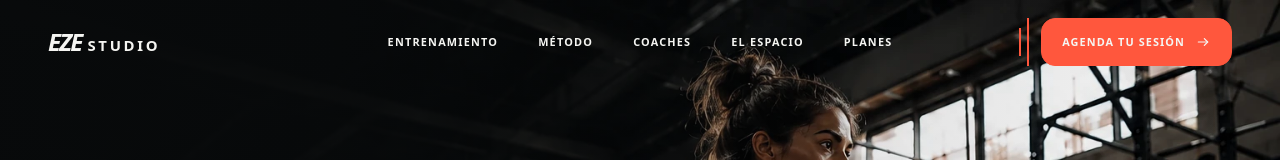
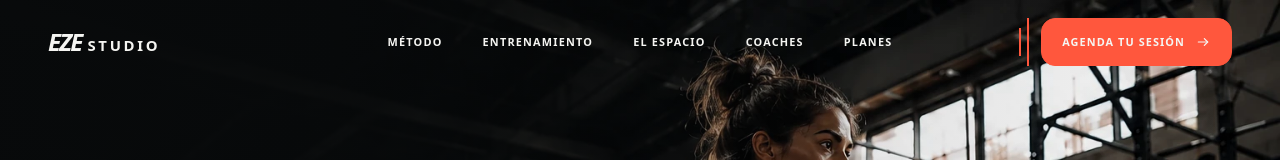
Before and after one commit to ezexgonzalez/eze-demo-gimnasio, a React (Vite) app: page / in a window 1280 px wide. Shown: the top 160 px of the page. Built offline with nearby package versions, Linux system fonts and the light colour scheme.

Commit message:
fix: align navigation with landing order

```diff
--- a/src/data/siteConfig.js
+++ b/src/data/siteConfig.js
@@ -6,10 +6,10 @@ export const siteConfig = {
   businessName: 'EZE Studio',
   navigation: {
     links: [
+      { label: 'MÉTODO', href: '#metodo' },
       { label: 'ENTRENAMIENTO', href: '#entrenamiento' },
-      { label: 'MÉTODO', href: '#metodo' },
+      { label: 'EL ESPACIO', href: '#espacio' },
       { label: 'COACHES', href: '#coaches' },
-      { label: 'EL ESPACIO', href: '#espacio' },
       { label: 'PLANES', href: '#planes' },
     ],
     cta: {
```
